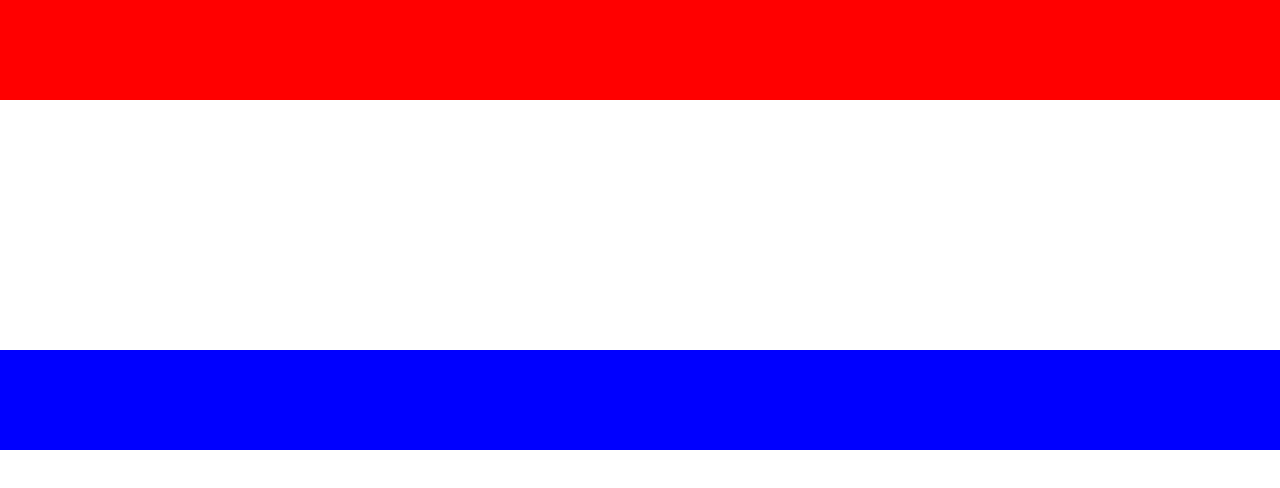
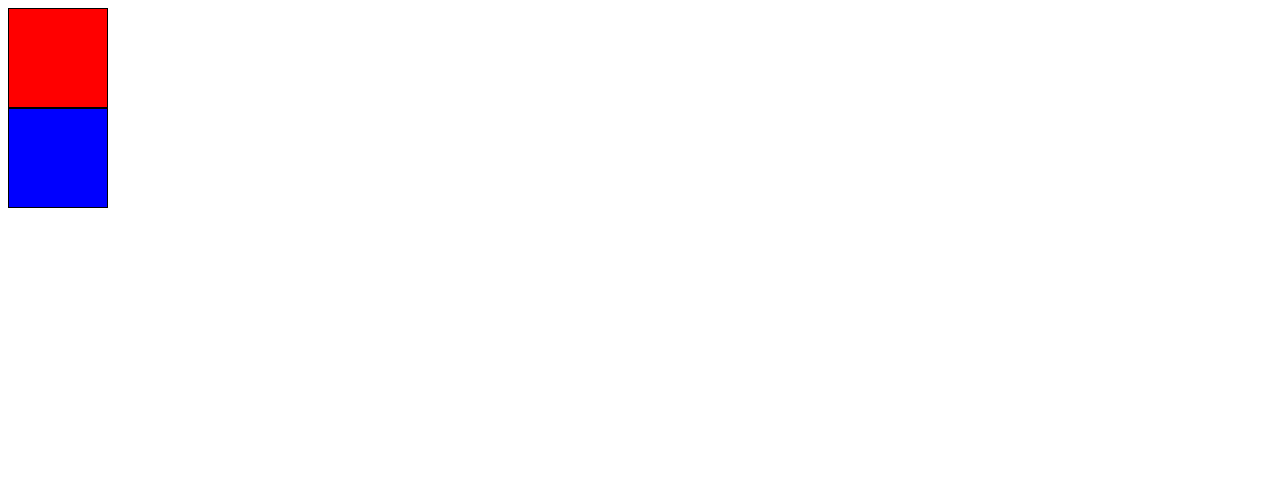
Before and after one commit to soozie/exercise, a plain HTML site: page index.html in a window 1280 px wide. Drawn offline with nearby package versions, Linux system fonts and the light colour scheme.

Commit message:
Restored first app

```diff
--- a/index.css
+++ b/index.css
@@ -7,23 +7,19 @@ html {
 }
 
 html body {
-  margin: 0;
+
 }
 
 #rosso {
+  border: 1px solid black;
   background-color: red;
   height: 100px;
-  margin: 0;
-  width: 100%;
+  width: 100px;
 }
 
 #blu {
+  border: 1px solid black;
   background-color: blue;
   height: 100px;
-  margin: 0;
-  width: 100%;
-  position: absolute;
-  top: 50%;
-  margin-top: -50px;
-  left: 0;
+  width: 100px;
 }
--- a/index.html
+++ b/index.html
@@ -9,7 +9,6 @@
   <body>
     <div id="rosso"></div>
     <div id="blu"></div>
-    <script type="text/javascript" src="https://code.jquery.com/jquery-3.2.1.min.js"></script>
     <script type="text/javascript" src="./index.js"></script>
   </body>
 </html>
--- a/index.js
+++ b/index.js
@@ -1,10 +1,35 @@
-jQuery(document).ready(function(){
-	console.log('Dom is ready!');
-	var i = 0;
+var bool = true;
 
-	var handleWindowResize = function() {
-		console.log("Resizing...");
-	};
+var stampa = function(val) {
+	console.log("chiamata", val);
+	if (val) {
+		var divRosso = document.getElementById('rosso');
+		var divBlue = document.getElementById('blu');
 
-	window.addEventListener('resize', handleWindowResize, true);
-});
+		divRosso.style.backgroundColor = 'blue';
+		divBlue.style.backgroundColor = 'red';
+	} else {
+		var divRosso = document.getElementById('rosso');
+		var divBlue = document.getElementById('blu');
+
+		divRosso.style.backgroundColor = 'red';
+		divBlue.style.backgroundColor = 'blue';
+	}
+}
+
+stampa(bool);
+//
+setTimeout(function() {
+	bool = false;
+	stampa(bool);
+}, 1000);
+//
+setTimeout(function() {
+	bool = true;
+	stampa(bool);
+}, 2000);
+//
+setTimeout(function() {
+	bool = false;
+	stampa(bool);
+}, 3000);
```
Also changed, not shown: 1 other file.
